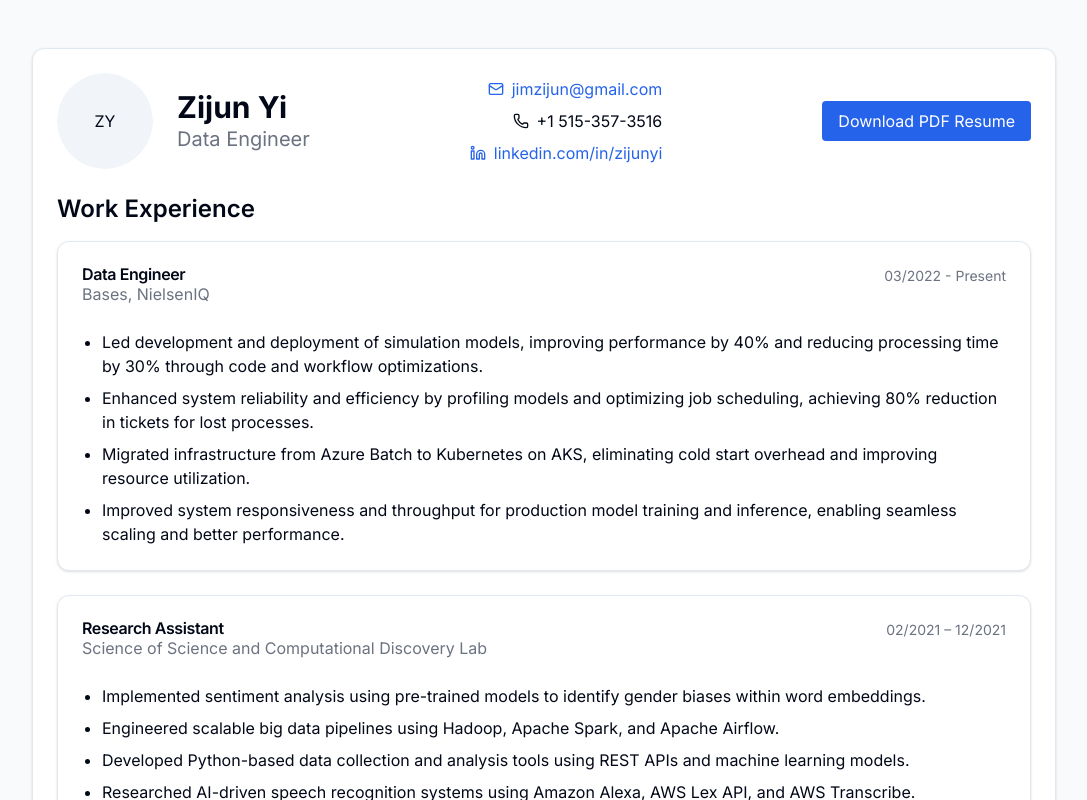
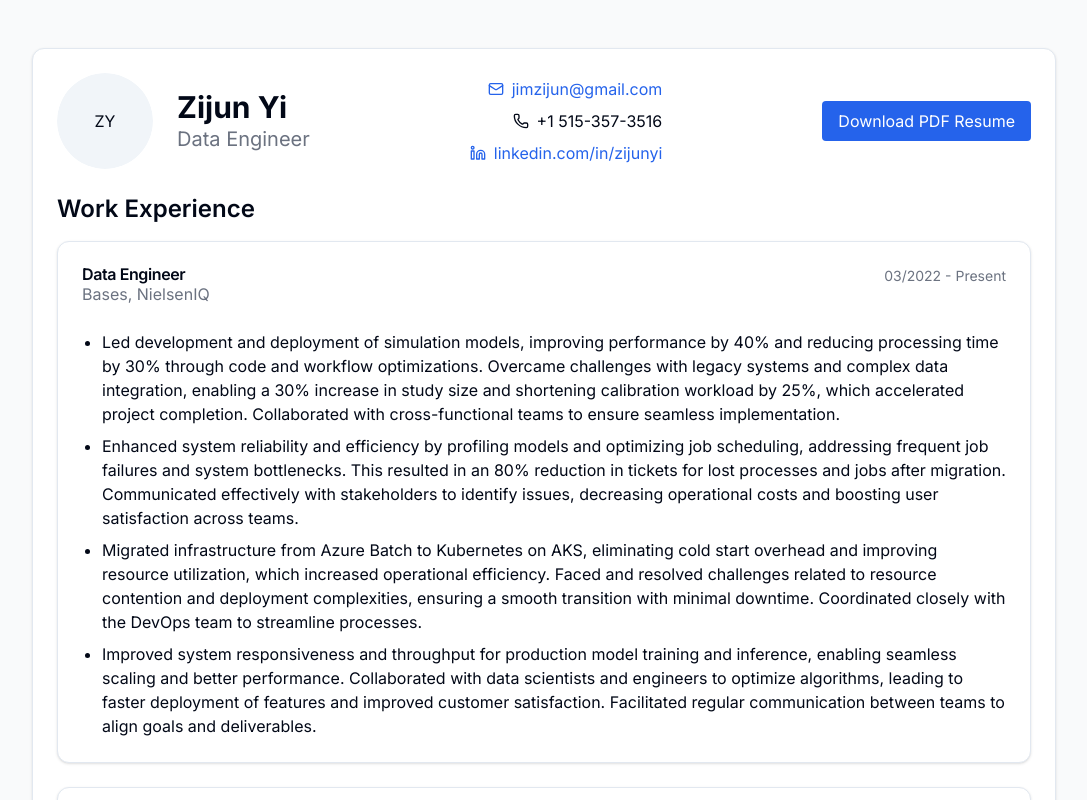
Before and after one commit to jimzijun/jimzijun.github.io, a Next.js app: page / in a window 1280 px wide. Shown: the top 800 px of the page, without its empty margins (96-1183 px from the left). Built offline with nearby package versions, Linux system fonts and the light colour scheme.

Commit message:
enhance resume page content with detailed achievements and collaboration efforts

```diff
--- a/app/page.tsx
+++ b/app/page.tsx
@@ -59,10 +59,10 @@ export default function ResumePage() {
                   </CardHeader>
                   <CardContent>
                     <ul className="list-disc pl-5 space-y-2">
-                      <li>Led development and deployment of simulation models, improving performance by 40% and reducing processing time by 30% through code and workflow optimizations.</li>
-                      <li>Enhanced system reliability and efficiency by profiling models and optimizing job scheduling, achieving 80% reduction in tickets for lost processes.</li>
-                      <li>Migrated infrastructure from Azure Batch to Kubernetes on AKS, eliminating cold start overhead and improving resource utilization.</li>
-                      <li>Improved system responsiveness and throughput for production model training and inference, enabling seamless scaling and better performance.</li>
+                      <li>Led development and deployment of simulation models, improving performance by 40% and reducing processing time by 30% through code and workflow optimizations. Overcame challenges with legacy systems and complex data integration, enabling a 30% increase in study size and shortening calibration workload by 25%, which accelerated project completion. Collaborated with cross-functional teams to ensure seamless implementation.</li>
+                      <li>Enhanced system reliability and efficiency by profiling models and optimizing job scheduling, addressing frequent job failures and system bottlenecks. This resulted in an 80% reduction in tickets for lost processes and jobs after migration. Communicated effectively with stakeholders to identify issues, decreasing operational costs and boosting user satisfaction across teams.</li>
+                      <li>Migrated infrastructure from Azure Batch to Kubernetes on AKS, eliminating cold start overhead and improving resource utilization, which increased operational efficiency. Faced and resolved challenges related to resource contention and deployment complexities, ensuring a smooth transition with minimal downtime. Coordinated closely with the DevOps team to streamline processes.</li>
+                      <li>Improved system responsiveness and throughput for production model training and inference, enabling seamless scaling and better performance. Collaborated with data scientists and engineers to optimize algorithms, leading to faster deployment of features and improved customer satisfaction. Facilitated regular communication between teams to align goals and deliverables.</li>
                     </ul>
                   </CardContent>
                 </Card>
```
